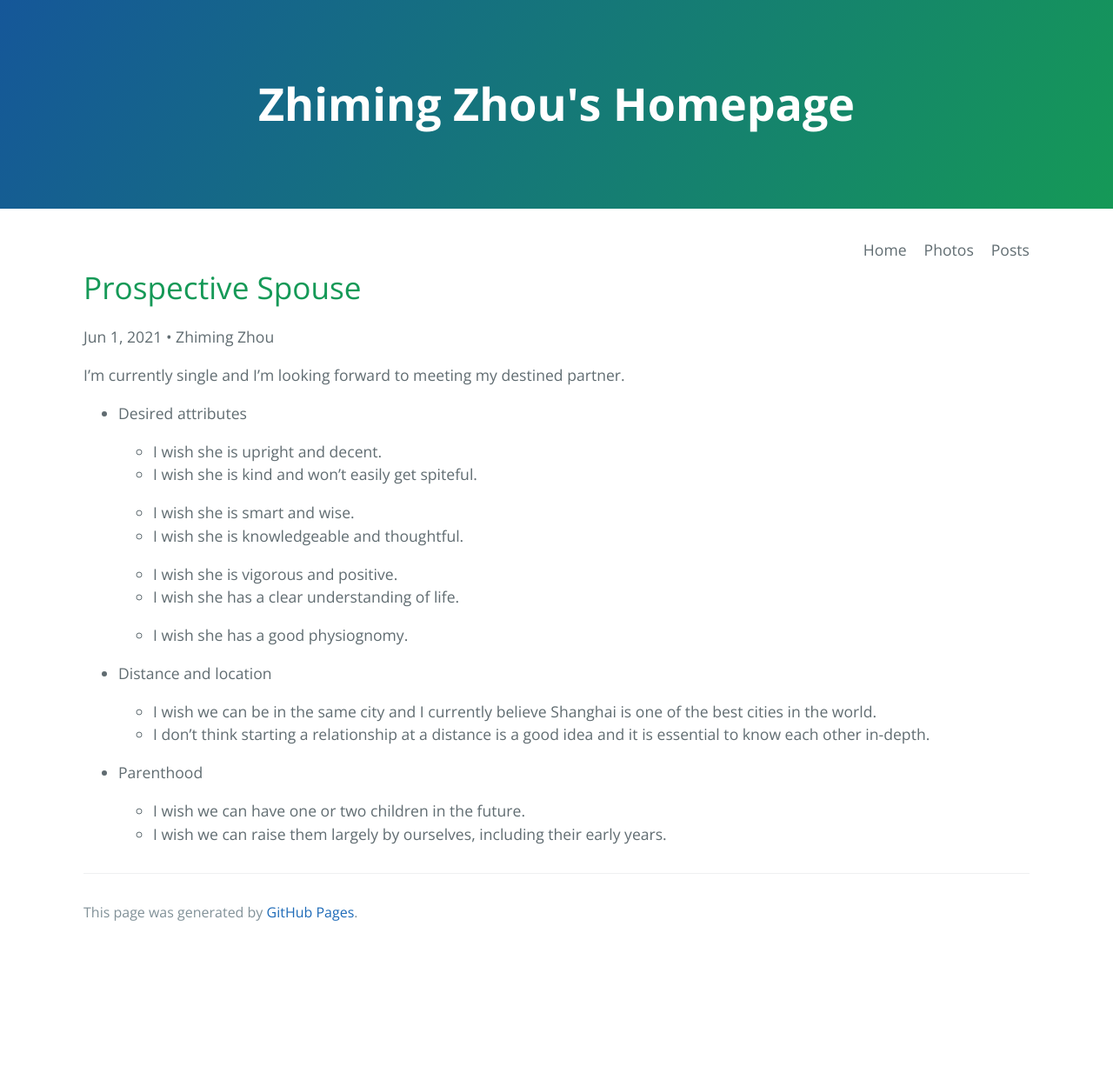
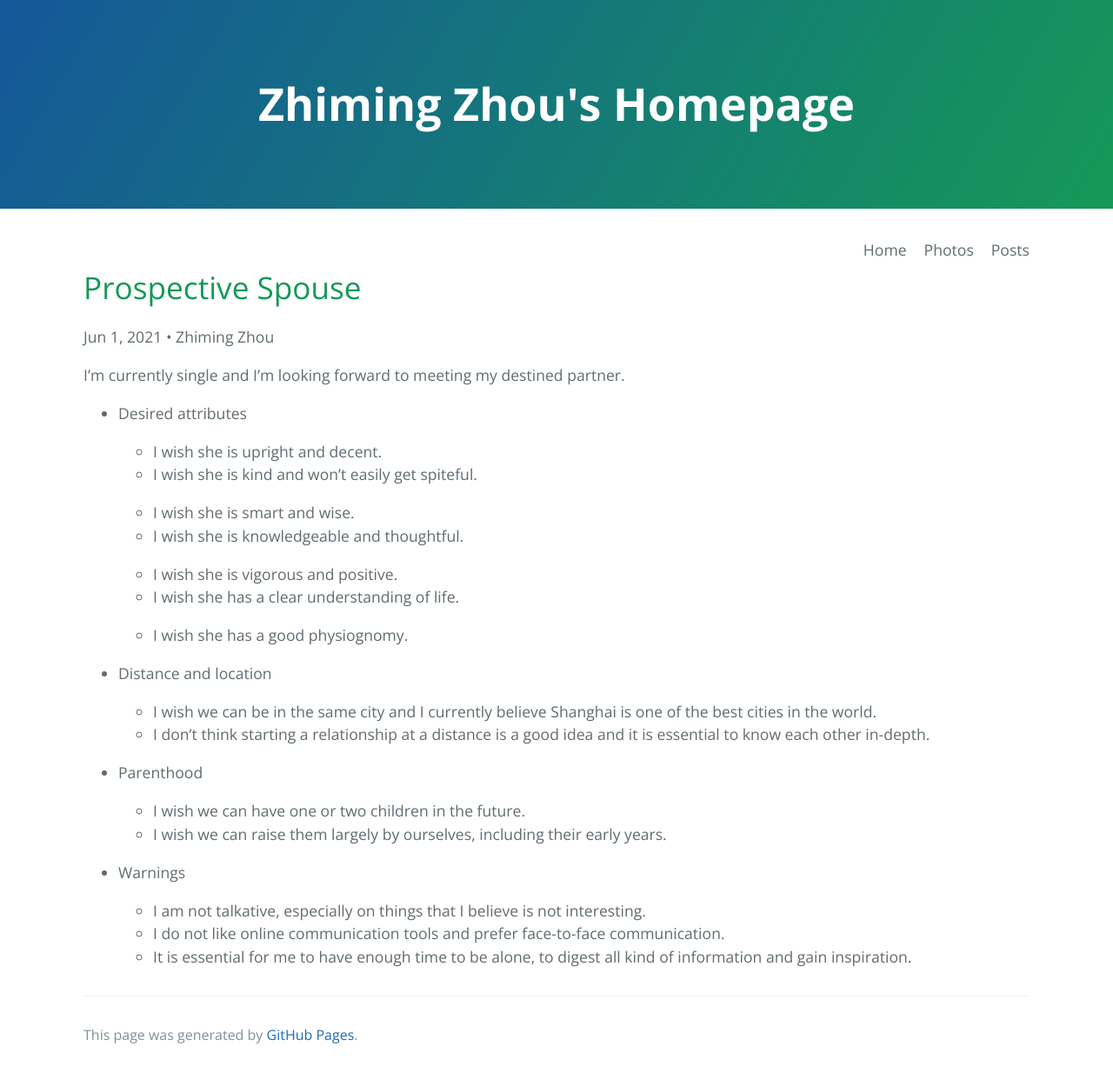
Before and after one commit to ZhimingZhou/zhimingzhou.github.io, a Jekyll site: the page built from _posts/2021-10-11-Prospective-Spouse.md, in a window 1280 px wide. Shown: the whole page at 87% size. Built offline with Jekyll 4.4.1, drawn with Linux system fonts in a browser that asks for light colours; comment, search, counter and statistics services are not loaded; before the commit the page ends 1093 px from its top, so only the background shows below that.

Commit message:
Update 2021-10-11-Prospective-Spouse.md

```diff
--- a/_posts/2021-10-11-Prospective-Spouse.md
+++ b/_posts/2021-10-11-Prospective-Spouse.md
@@ -33,3 +33,10 @@ I'm currently single and I'm looking forward to meeting my destined partner.
 
   - I wish we can have one or two children in the future.
   - I wish we can raise them largely by ourselves, including their early years.
+
+<!--  -->
+- Warnings
+
+  - I am not talkative, especially on things that I believe is not interesting.
+  - I do not like online communication tools and prefer face-to-face communication.
+  - It is essential for me to have enough time to be alone, to digest all kind of information and gain inspiration.
```
